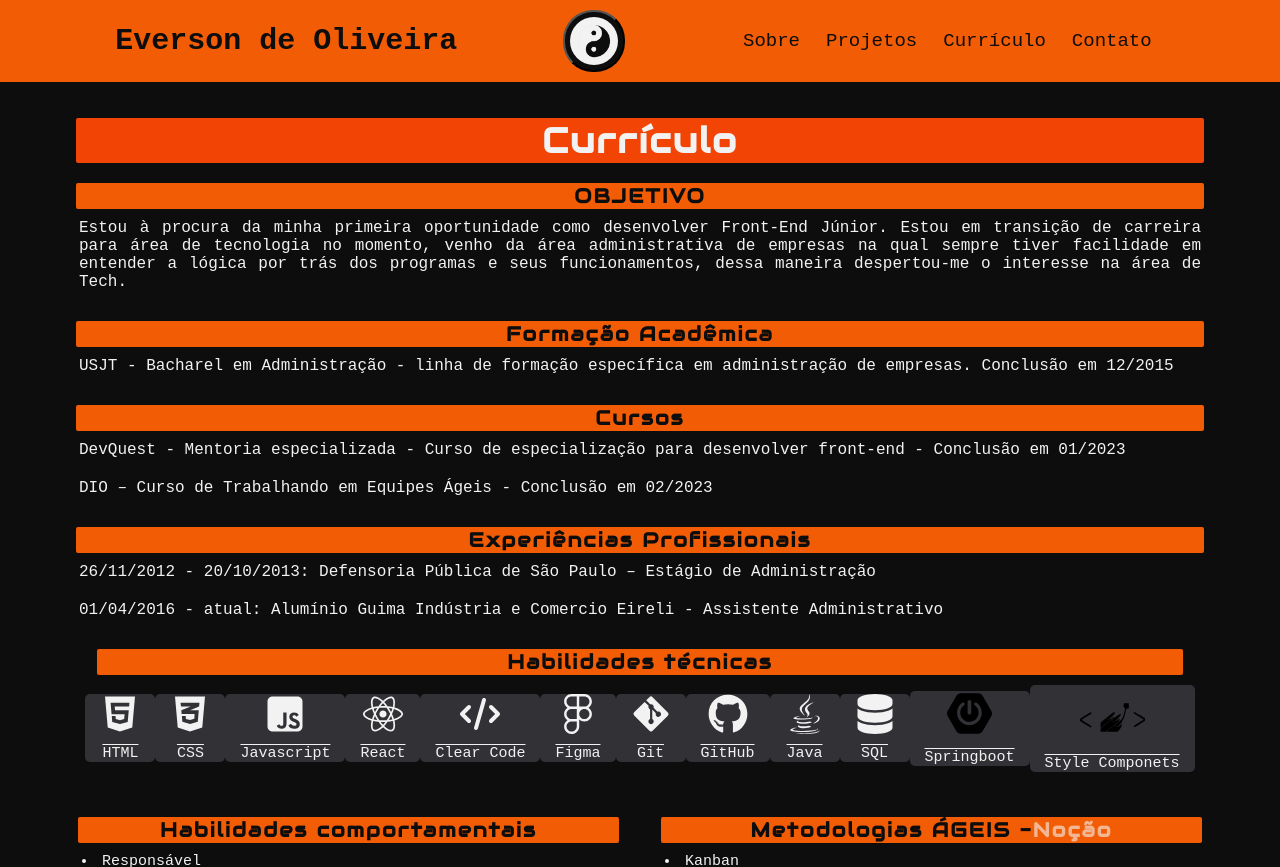
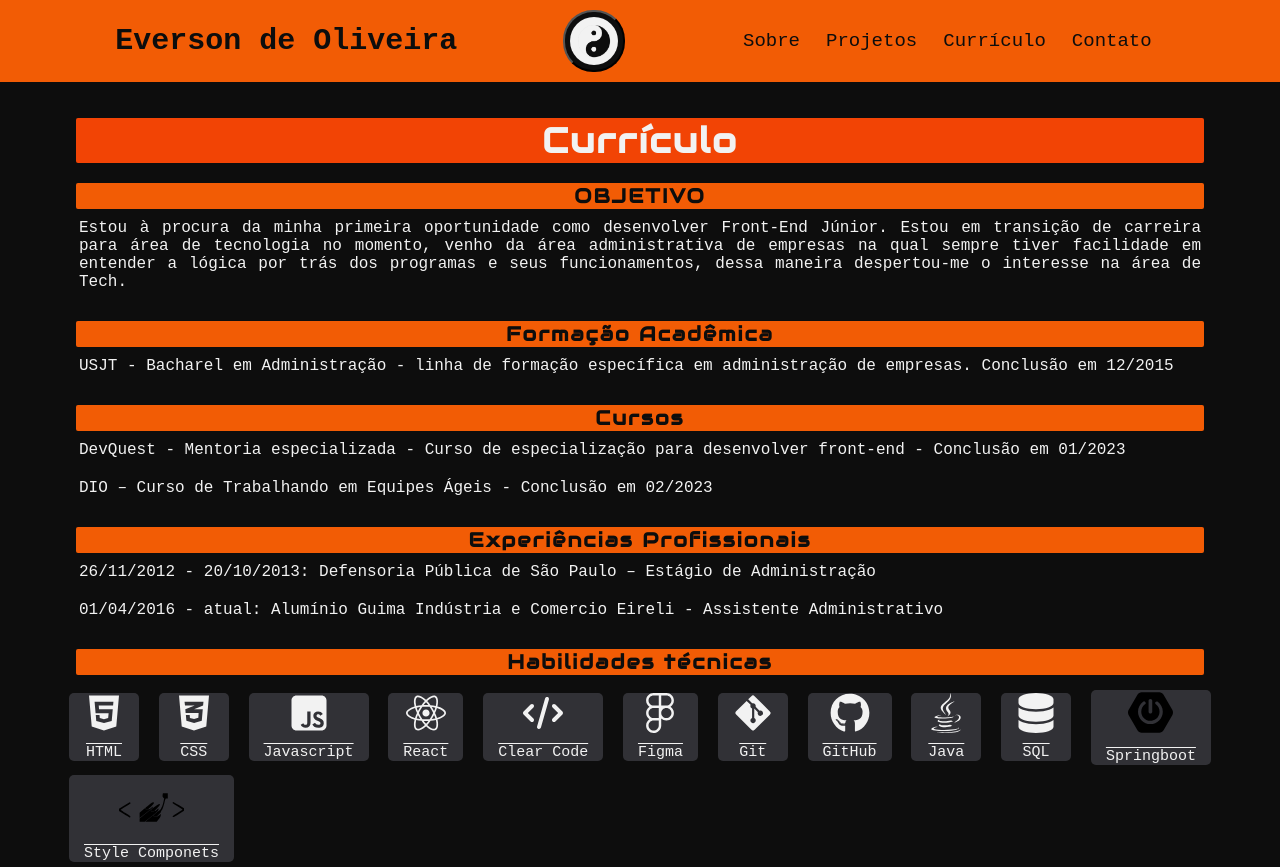
Before and after one commit to Eor13/project-my-portfolio, a React (Create React App) app: page /curriculum in a window 1280 px wide. Shown: the top 867 px of the page. Built offline with nearby package versions, Linux system fonts and the light colour scheme; a web font is replaced by a local one.

Commit message:
correção de Margem

```diff
--- a/src/pages/curriculum/syle.js
+++ b/src/pages/curriculum/syle.js
@@ -91,7 +91,7 @@ const HabilitsTec = styled.div`
     justify-content: space-between;
     & p{
         text-align: center;
-        margin-bottom: 20px;
+        margin: 5px;
         color: ${({theme}) => theme.colorPrimary};
         padding: 0 15px;
         text-decoration: overline;
```
